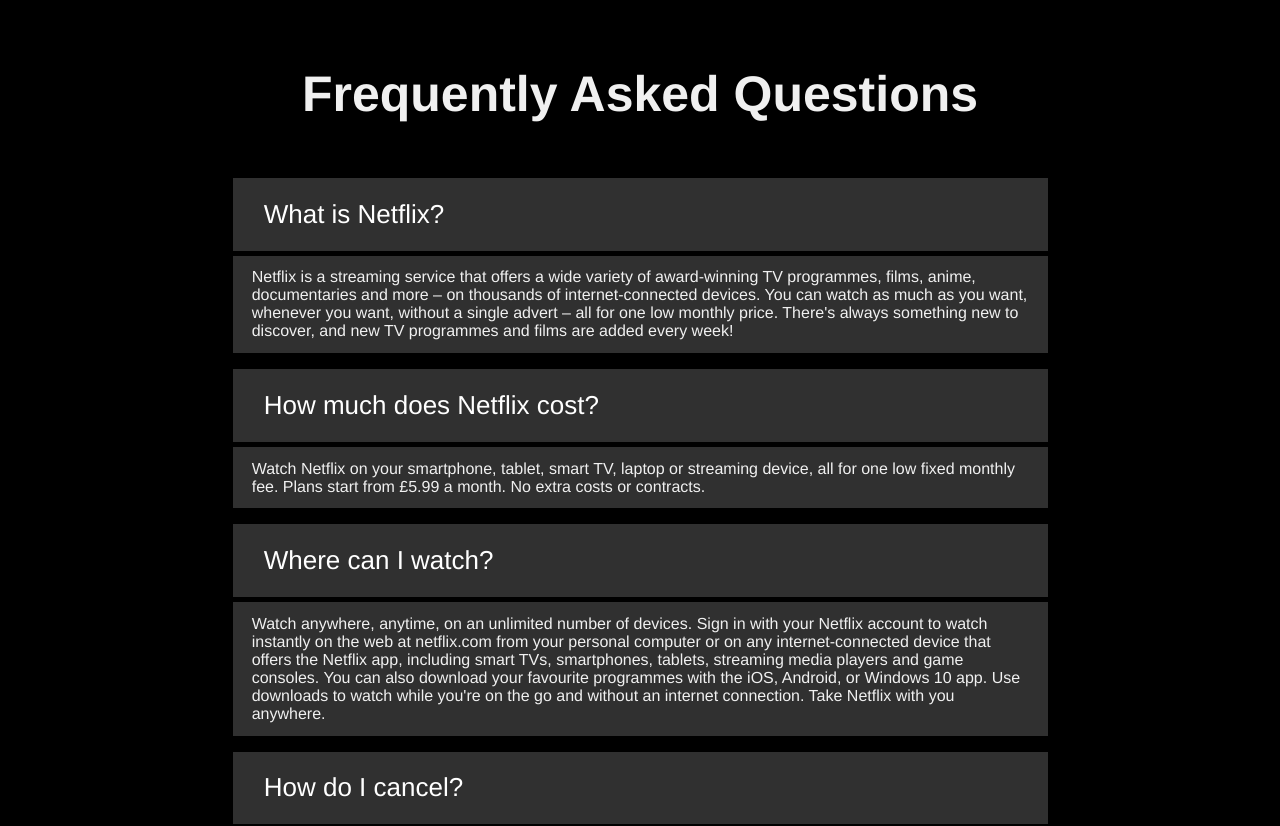
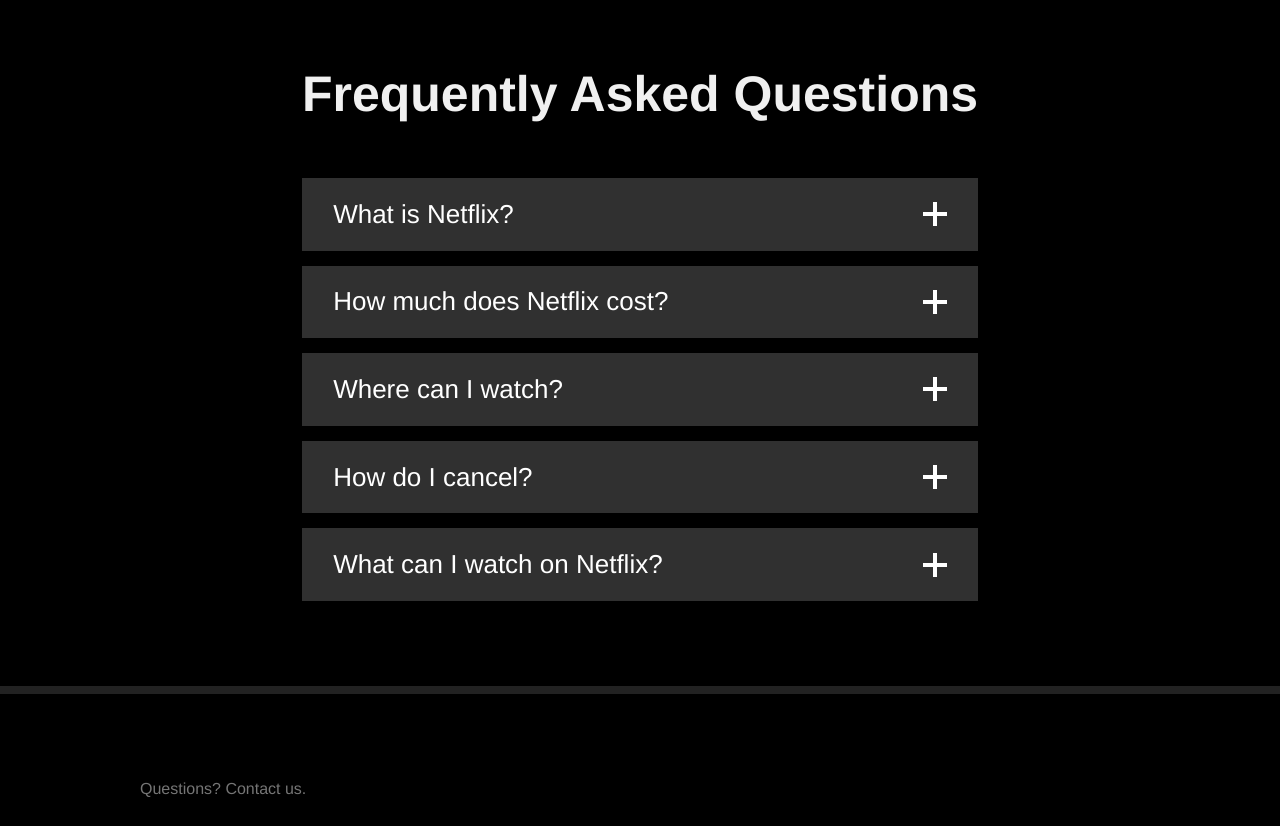
Before and after one commit to HEYROCKME/nutflix, a React (Create React App) app: page / in a window 1280 px wide. Shown: the part 1720-2546 px from the top of the page. Built offline with nearby package versions, Linux system fonts and the light colour scheme.

Commit message:
Accordion: Styled and implemented

```diff
--- a/src/components/accordion/index.js
+++ b/src/components/accordion/index.js
@@ -23,7 +23,11 @@ Accordion.Item = function AccordionItem({children, ...restProps}) {
 
     const [toggleShow, setToggleShow] = useState(false);
 
-    return <Item {...restProps}>{children}</Item>
+    return (
+        <ToggleContext.Provider value={{toggleShow, setToggleShow }}>
+            <Item {...restProps}>{children}</Item>
+        </ToggleContext.Provider>
+    )
 }
 
 Accordion.Title = function AccordionTitle({ children, ...restProps }) {
@@ -31,9 +35,21 @@ Accordion.Title = function AccordionTitle({ children, ...restProps }) {
 }
 
 Accordion.Header = function AccordionHeader({ children, ...restProps }) {
-    return <Header {...restProps}>{children}</Header>
+    const {toggleShow, setToggleShow} = useContext(ToggleContext)
+    return (
+        <Header onClick={() => setToggleShow(!toggleShow)} {...restProps}>
+            {children}
+            {toggleShow ? (
+                <img src="/images/icons/close-slim.png" alt="Close"/>
+            ) : (
+                <img src="/images/icons/add.png" alt="Open"/>
+           )}
+        </Header>
+    )
 }
 
 Accordion.Body = function AccordionBody({ children, ...restProps }) {
-    return <Body {...restProps}>{children}</Body>
+    const { toggleShow } = useContext(ToggleContext)
+
+    return toggleShow ?  <Body {...restProps}>{children}</Body> : null;
 }
--- a/src/components/accordion/styles/accordion.js
+++ b/src/components/accordion/styles/accordion.js
@@ -1,8 +1,6 @@
 import styled from "styled-components";
 
 
-
-//Container, Inner , Title, Header, Body
         export const Container = styled.section`
                 display: flex;
                 border-bottom: 8px solid #222;
@@ -13,18 +11,18 @@ import styled from "styled-components";
                 padding: 70px 45px;
                 max-width: 815px;
                 margin: auto;
-
         `;
 
 
         export const Frame = styled.div`
-                margin-bottom: 40px;
+
+                max-width: 1200px;
         `;
 
         export const Item = styled.div`
                 color: #fff;
                 margin-bottom: 10px;
-
+                max-width: 1200px;
                 &:first-of-type {
                         margin-top: 3em;
                 }
@@ -54,6 +52,16 @@ import styled from "styled-components";
                 align-items: center;
                 border-bottom: solid 5px black;
 
+
+                img {
+                        filter: brightness(0) invert(1);
+                        width: 24px;
+
+                        @media (max-width: 600px) {
+                            width: 16px;
+                        }
+                    }
+
                 @media (max-width: 600px) {
                         font-size: 18px;
                     }
@@ -61,7 +69,7 @@ import styled from "styled-components";
 
         `;
         export const Body = styled.body`
-                max-width: 1200px;
+                box-sizing: border-box;
                 transition: max-height 0.25s cubic-bezier(0.5, 0, 0.1, 1);
                 font-weight: normal;
                 line-height: normal;
```
